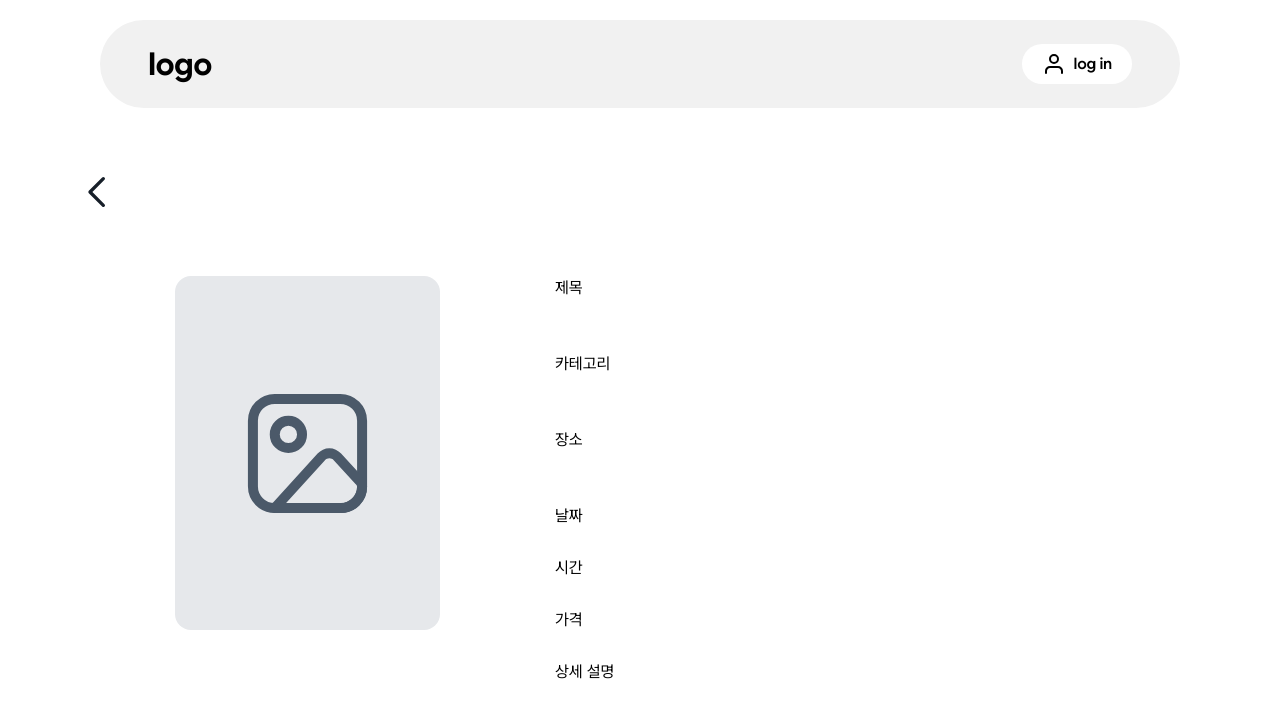
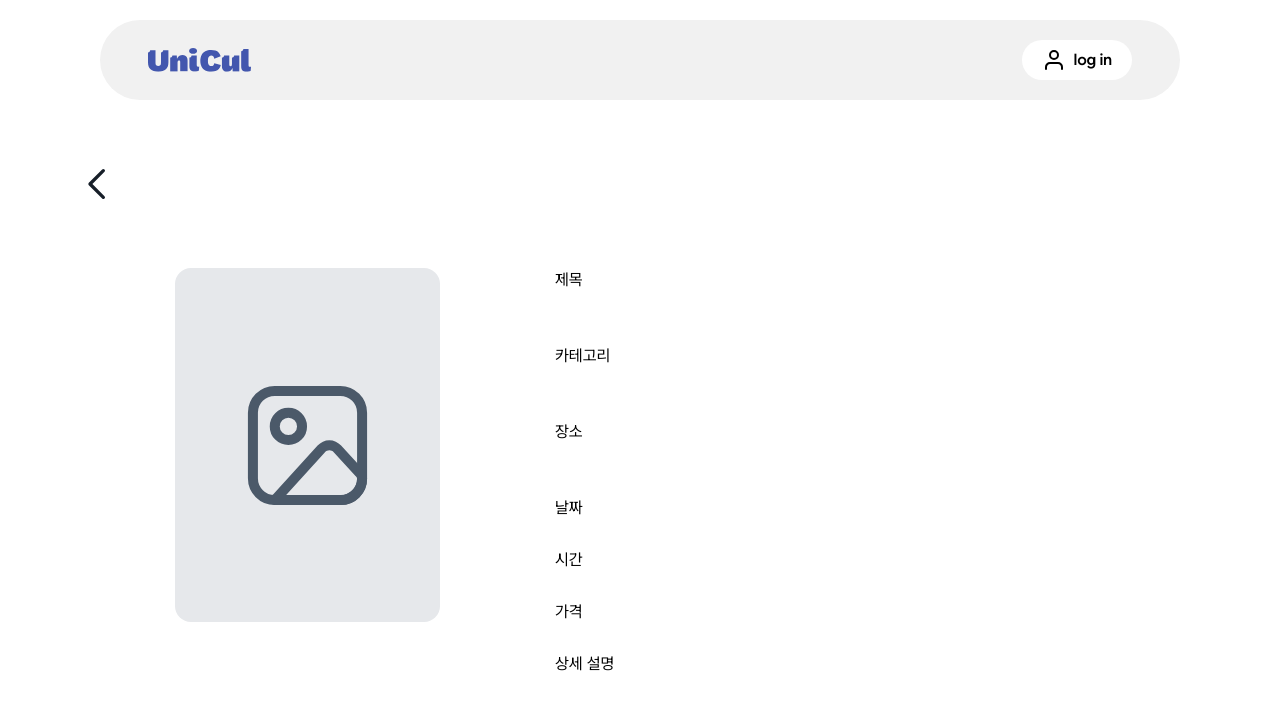
Before and after one commit to mutsa-hackathon-team2/frontend, a React (Vite) app: page /register in a window 1280 px wide. Shown: the top 718 px of the page. Built offline with nearby package versions, Linux system fonts and the light colour scheme.

Commit message:
[FEAT] 헤더 컴포넌트 로고 추가

```diff
--- a/src/components/Header.jsx
+++ b/src/components/Header.jsx
@@ -1,11 +1,12 @@
 import { Link } from "react-router";
 import profileIcon from "../assets/icons/profile.svg";
+import logoIcon from "../assets/icons/logo.svg";
 
 function Header() {
   return (
     <header className="flex w-full items-center justify-between px-12 py-5 bg-[#F1F1F1] rounded-100">
-      <Link to="/" className="flex h-12 items-center text-heading">
-        logo
+      <Link to="/" className="flex items-center">
+        <img src={logoIcon} alt="" className="h-6 w-26" />
       </Link>
 
       <button
```
Also changed, not shown: src/assets/icons/logo.svg (added).
